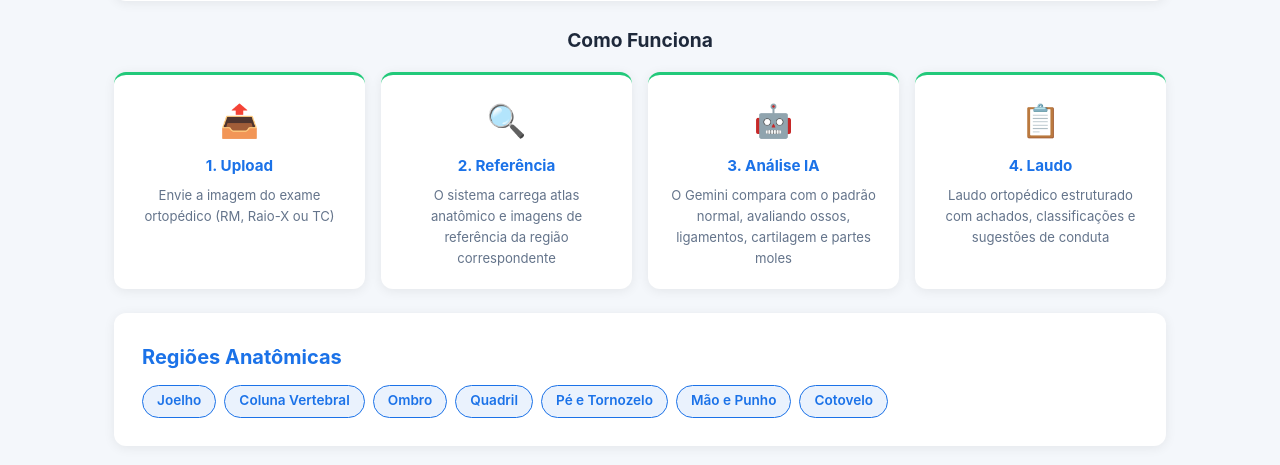
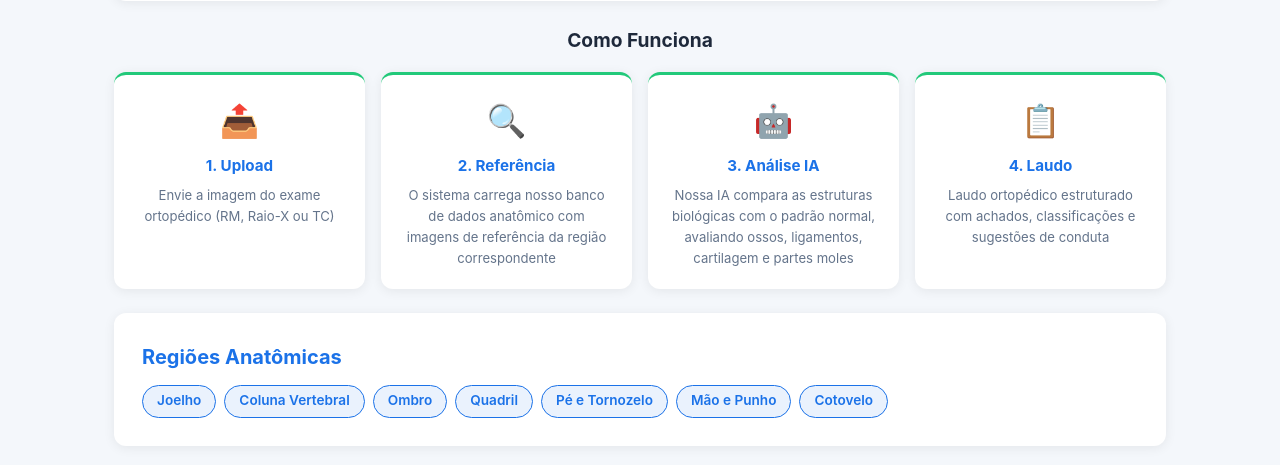
Before and after one commit to paulohramoss/analise-exame, a Flask app: page / in a window 1280 px wide. Shown: the part 802-1267 px from the top of the page. Run offline with Flask 3, Linux system fonts and the light colour scheme; parts of the project's set-up code (start-up, migrations or seed data) failed here and were passed over.

Commit message:
Atualiza textos dos passos 2 e 3 na página inicial
- Passo 2: substitui "atlas anatômico" por "banco de dados anatômico"
- Passo 3: substitui "O Gemini compara" por "Nossa IA compara as estruturas biológicas"

https://claude.ai/code/session_01D64ukwzyCtiTWwPDQve5bn

```diff
--- a/templates/index.html
+++ b/templates/index.html
@@ -106,12 +106,12 @@
                 <div class="step">
                     <div class="step-icon">🔍</div>
                     <h3>2. Referência</h3>
-                    <p>O sistema carrega atlas anatômico e imagens de referência da região correspondente</p>
+                    <p>O sistema carrega nosso banco de dados anatômico com imagens de referência da região correspondente</p>
                 </div>
                 <div class="step">
                     <div class="step-icon">🤖</div>
                     <h3>3. Análise IA</h3>
-                    <p>O Gemini compara com o padrão normal, avaliando ossos, ligamentos, cartilagem e partes moles</p>
+                    <p>Nossa IA compara as estruturas biológicas com o padrão normal, avaliando ossos, ligamentos, cartilagem e partes moles</p>
                 </div>
                 <div class="step">
                     <div class="step-icon">📋</div>
```
